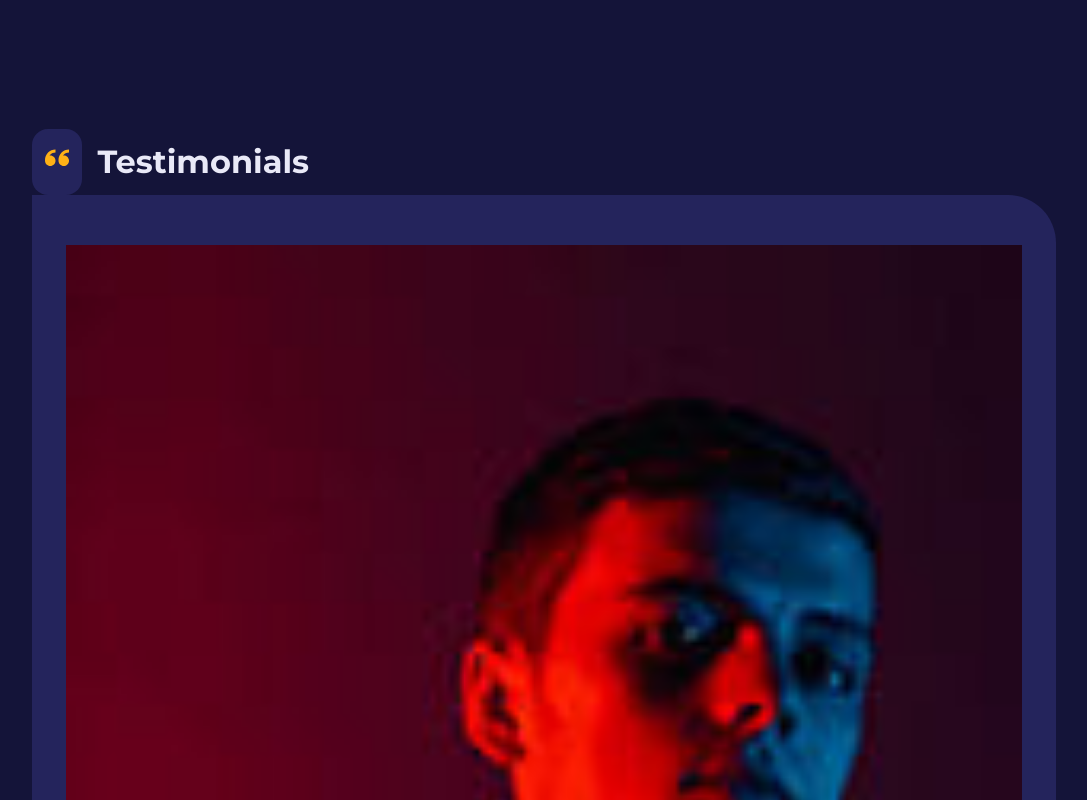
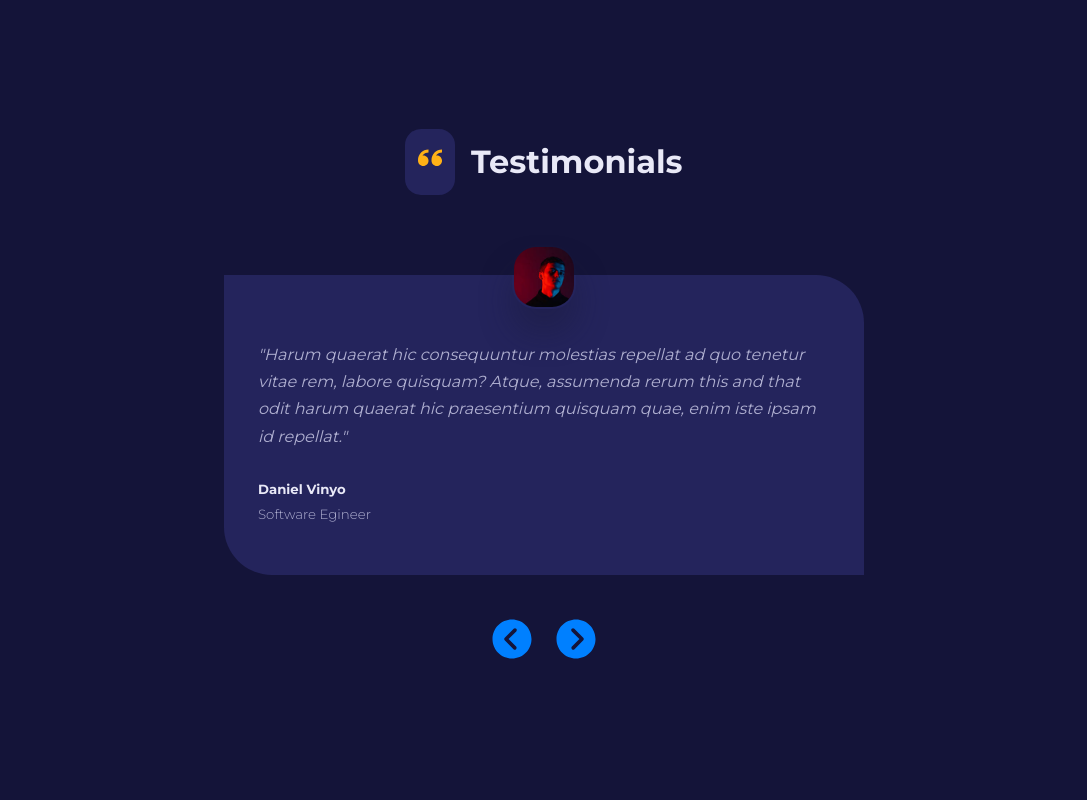
Before and after one commit to aniemmanuelrapoo/Fitness-website, a React (Create React App) app: page / in a window 1280 px wide. Shown: the part 2860-3660 px from the top of the page, without its empty margins (96-1183 px from the left). After the commit the page ends 3566 px from the top, so only its background shows below. Built offline with nearby package versions, Linux system fonts and the light colour scheme.

Commit message:
done with testimonial styling

```diff
--- a/src/components/Testimonials.jsx
+++ b/src/components/Testimonials.jsx
@@ -14,7 +14,7 @@
   return (
     <section className="testimonials">
       <div className="container testimonials__container">
-        <SectionHead icon={<ImQuotesLeft />} title="Testimonials" />
+        <SectionHead icon={<ImQuotesLeft />} title="Testimonials" className="testimonials_head" />
         <Card className="testimonial">
           <div className="testimonial__avatar">
             <img src={avatar} alt="avatar img" />
--- a/src/pages/home/home.css
+++ b/src/pages/home/home.css
@@ -148,3 +148,69 @@
 .faq p{
   margin-top: 1.5rem;
 }
+
+
+
+/* ============ TESTIMONIALS ============ */
+.testimonials{
+  width: 50rem;
+  margin-inline: auto;
+}
+
+.testimonials_head{
+  justify-content: center;
+}
+
+.card.testimonial {
+  position: relative;
+  text-align: left;
+  margin-top: 5rem;
+}
+
+.testimonial__avatar{
+  width: 4rem;
+  height: 4rem;
+  border-radius: 1.5rem;
+  border: 2px solid transparent;
+  overflow: hidden;
+  position: absolute;
+  top: -2rem;
+  left: calc(50% - 2rem);
+  box-shadow: 0 1.5rem 2rem rgba(26, 26, 54, 0.4);
+  transition: var(--transition);
+}
+
+.testimonial:hover .testimonial__avatar{
+  border-radius: 50%;
+  border-color: var(--color-gray-400);
+}
+
+.testimonial__quote{
+  font-style: italic;
+  margin: 1rem 0 2rem;
+}
+
+.card small.testimonial__title{
+  margin-top: 0.3rem;
+}
+
+.testimonials__btn-container{
+  width: fit-content;
+  margin: 2.5rem auto;
+  display: flex;
+  justify-content: center;
+  align-items: center;
+  gap: 1rem;
+}
+
+.testimonial__btn{
+  background: transparent;
+  cursor: pointer;
+}
+
+.testimonial__btn svg{
+  fill: var(--color-primary);
+  font-size: 0.8rem;
+  height: 3rem;
+  width: 3rem;
+}
```
